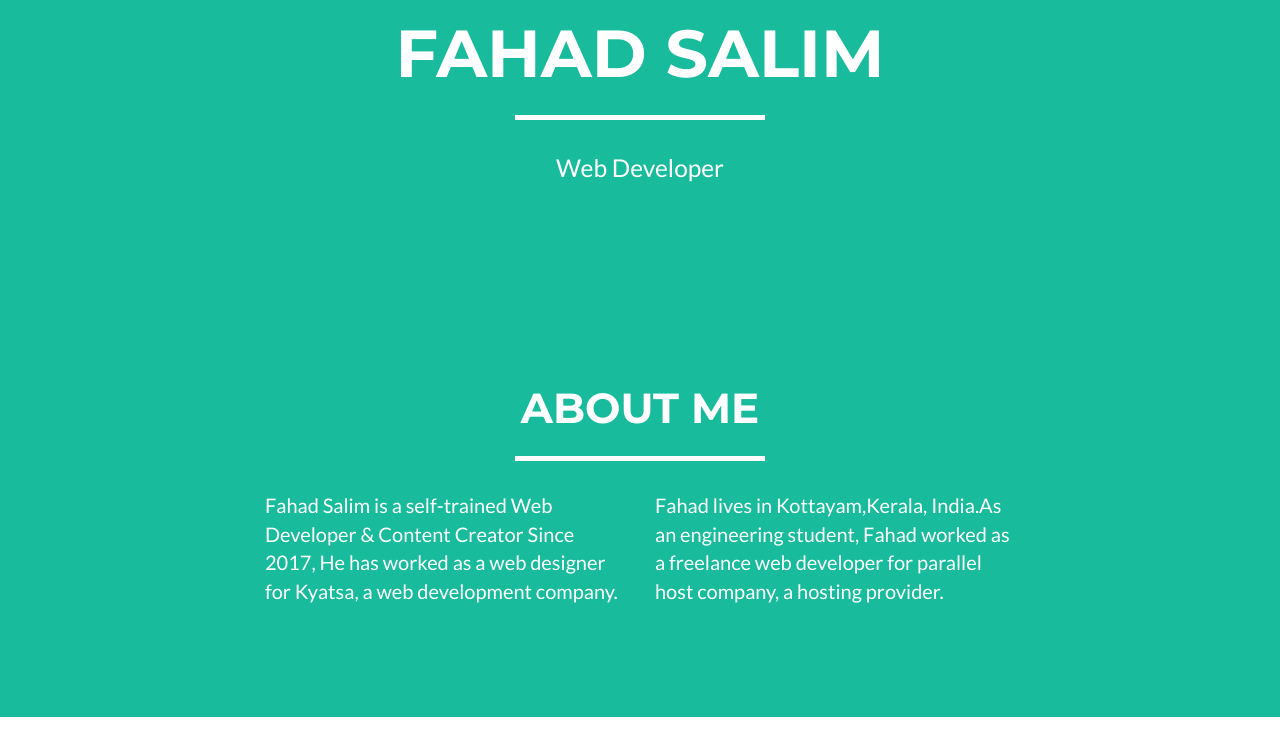
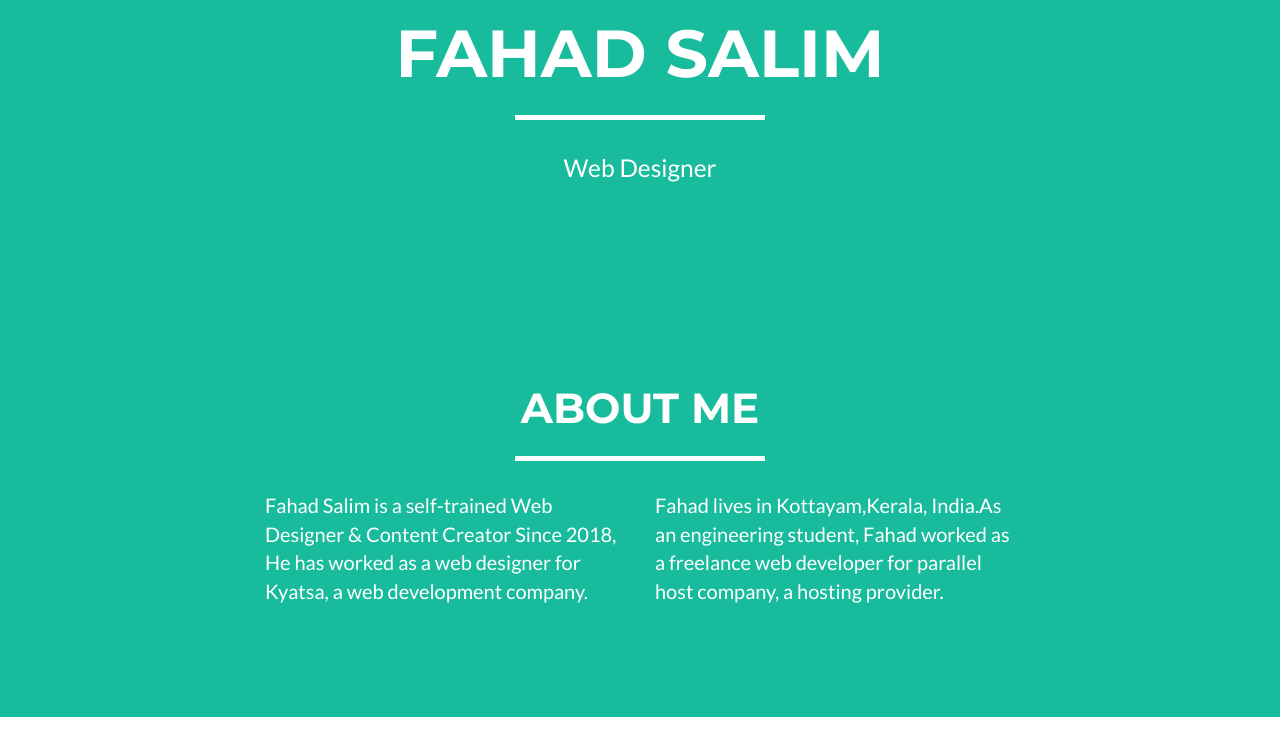
Before and after one commit to fahadsalim02/Fahad-Salim, a website: page index.html in a window 1280 px wide. Shown: the part 445-1200 px from the top of the page. Drawn offline with nearby package versions, Linux system fonts and the light colour scheme.

Commit message:
Update index.html

```diff
--- a/index.html
+++ b/index.html
@@ -7,7 +7,7 @@
     <meta name="description" content="">
     <meta name="author" content="">
 
-    <title>Fahad Salim - Web Developer</title>
+    <title>Fahad Salim - Web Designer</title>
 
     <!-- Bootstrap Core CSS -->
     <link href="vendor/bootstrap/css/bootstrap.min.css" rel="stylesheet">
@@ -72,7 +72,7 @@
                     <div class="intro-text">
                         <h1 class="name">FAHAD SALIM</h1>
                         <hr class="star-light">
-                        <span class="skills">Web  Developer</span>
+                        <span class="skills">Web  Designer</span>
                     </div>
                 </div>
             </div>
@@ -94,7 +94,7 @@
             </div>
             <div class="row">
                 <div class="col-lg-4 col-lg-offset-2">
-                    <p>Fahad Salim is a self-trained Web Developer &  Content Creator Since 2017, He has worked as a web designer for Kyatsa, a  web development company. </p>
+                    <p>Fahad Salim is a self-trained Web Designer &  Content Creator Since 2018, He has worked as a web designer for Kyatsa, a  web development company. </p>
                 </div>
                 <div class="col-lg-4">
                     <p> Fahad lives in Kottayam,Kerala, India.As an engineering student, Fahad worked as a freelance web developer for parallel host company, a hosting provider. </p>
```
